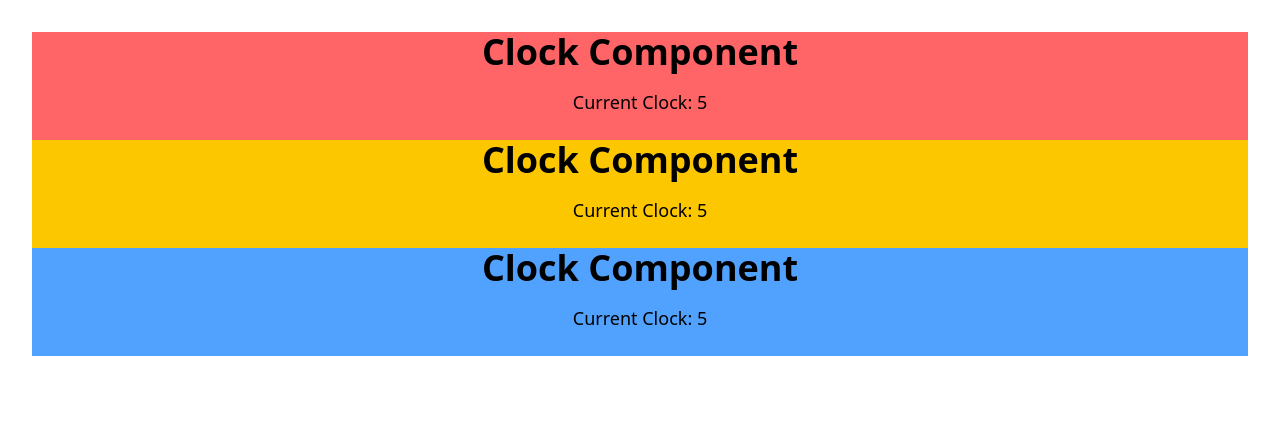
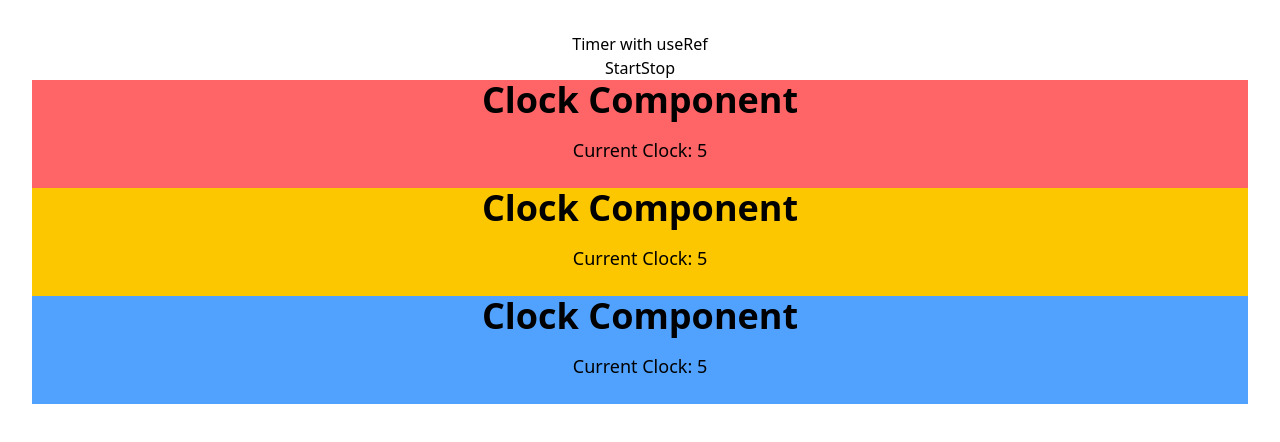
Before and after one commit to vivekfaujdar01/Class-Activity-INT252-Reactjs-, a React (Vite) app in the folder ReactJS/vite-project/: page / in a window 1280 px wide. Shown: the top 442 px of the page. Built offline with nearby package versions, Linux system fonts and the light colour scheme.

Commit message:
Adding modified useRef file

```diff
--- a/ReactJS/vite-project/src/App.jsx
+++ b/ReactJS/vite-project/src/App.jsx
@@ -9,7 +9,7 @@ import Stopwatch from './stopwatch.jsx'
 import Functional from './component/functional.jsx'
 import Component from './component/props.jsx'
 import Task from './task.jsx'
-// import UseRef from './UseRef.jsx'
+import UseRef from './UseRef.jsx'
 import ThemeContext from './component/ThemeContext.jsx'
 import ContextApi from './ContextApi.jsx'
 // import Clock from './Clock.jsx'
@@ -62,8 +62,8 @@ function App() {
       {/* <Component name="Vivek" />
       <Component name="Satish" /> */}
       {/* <Quote /> */}
-      {/* <Task />
-      <UseRef /> */}
+      {/* <Task />*/}
+      <UseRef />
 
       {/* <ThemeContext.Provider value={{theme, setTheme}}>
         <Home />
--- a/ReactJS/vite-project/src/UseRef.jsx
+++ b/ReactJS/vite-project/src/UseRef.jsx
@@ -1,45 +1,73 @@
-// import {useEffect, useRef, useState} from "react";
+import React, { useRef,useState, useEffect } from "react";
+// USE CASE 1: Accessing DOM Elements (Most Common)
+// Example: Automatically focus on an input box when the page loads
 
 // export default function UseRef() {
+//   const inputRef = useRef(null);
 
-//     // const reff = useRef(0);
-//     // const handler=()=>{
-//     //     reff.current=reff.current+1;
-//     //     console.log(reff.current);
-//     // }
-//     // return (
-//     //     <>
-//     //         <h1 className="">{reff.current}</h1>
-//     //         <button className="bg-yellow-300" onClick={handler}>btn</button>
-//     //     </>
-//     // )
+//   useEffect(() => {
+//     inputRef.current.focus();   // Access DOM element
+//   }, []);
 
-//     // const [count, setCount] = useState(0);
-//     const reff = useRef(null);
-//     let val = 0;
-//     const handler = () => {
-//         val = val + 1;
-//         count.current.innerText = val;
-//         // reff.current.focus();
-//         // setCount(count + 1);
-//     };
+//   return (
+//     <div>
+//       <h2>Auto Focus Input</h2>
+//       <input ref={inputRef} type="text" placeholder="Type here..." />
+//     </div>
+//   );
+// }
 
-//     const count = useRef(null);
+// USE CASE 2: Storing Values Without Re-rendering
+// Example: A counter that updates internally without causing UI updates.
 
-//     // useEffect(() => {
-//     //     reff.current = count;
-//     // },[count]);
-//     return (
-//         <>
-//             {/* <h1>curret value : {count}</h1>
-//             <h1>prev val: {reff.current}</h1>
-//             <button onClick={handler} className="bg-amber-300">btn</button> */}
-//             {" "}
-//             <div className="flex flex-col justify-center items-center h-screen">
-//                 <input type="text" ref = {reff} placeholder="type here..." className="border-1 rounded-2xl p-2 m-2" />
-//                 <h1 ref={count}>current value:  {val}</h1>
-//                 <button onClick = {handler} className="bg-blue-400 font-bold border-2">btn</button>
-//             </div>
-//         </>
-//     )
-// }
+    // export default function UseRef() {
+    //   const countRef = useRef(0);
+    //   const [renderCount, setRenderCount] = useState(0);
+
+    //   const increase = () => {
+    //     countRef.current++;
+    //     console.log("Count:", countRef.current);
+    //   };
+
+    //   return (
+    //     <div>
+    //       <h2>useRef Counter</h2>
+    //       <p>Render Count: {renderCount}</p>
+
+    //       <button onClick={increase} className="bg-blue-300 m-3">Increase ref Counter</button>
+
+    //       <button onClick={() => setRenderCount(e => e + 1)} className="bg-green-300">
+    //         Rerender Component
+    //       </button>
+    //     </div>
+    //   );
+    // }
+
+// USE CASE 3: Storing Previous Value
+// Example: Show previous state vs current state.
+
+// /
+
+// USE CASE 4: Managing Timers (setInterval / setTimeout)
+
+export default function UseRef() {
+  const timerRef = useRef(null);
+
+  const startTimer = () => {
+    timerRef.current = setInterval(() => {
+      console.log("Timer running...");
+    }, 1000);
+  };
+
+  const stopTimer = () => {
+    clearInterval(timerRef.current);
+  };
+
+  return (
+    <div>
+      <h2>Timer with useRef</h2>
+      <button onClick={startTimer}>Start</button>
+      <button onClick={stopTimer}>Stop</button>
+    </div>
+  );
+}
```
